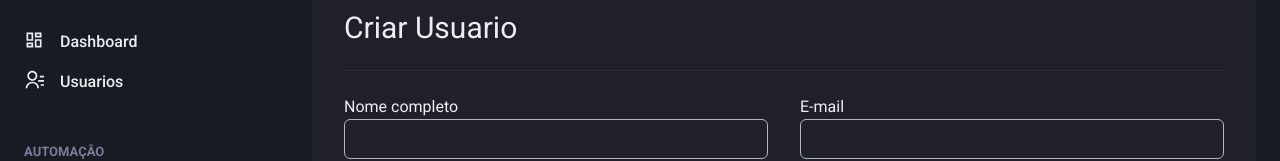
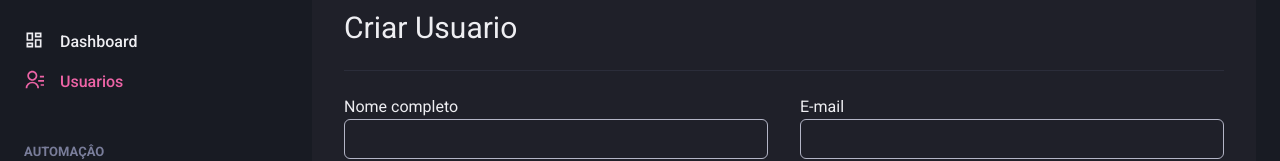
Before and after one commit to alissonjosef/dashgo, a Next.js app: page /users/create in a window 1280 px wide. Shown: the part 126-287 px from the top of the page. Built offline with nearby package versions, Linux system fonts and the light colour scheme.

Commit message:
[feat-04] feat: isActive

```diff
--- /dev/null
+++ b/src/components/ActiveLink.tsx
@@ -0,0 +1,34 @@
+import Link, { LinkProps } from "next/link";
+import { useRouter } from "next/router";
+import { cloneElement, ReactElement } from "react";
+
+interface ActiveLinkProps extends LinkProps {
+  children: ReactElement;
+  shouldMatchExactHref?: boolean;
+}
+
+export function ActiveLink({
+  children,
+  shouldMatchExactHref = false,
+  ...rest
+}: ActiveLinkProps) {
+  const { asPath } = useRouter();
+  let isActive = false;
+
+  if (shouldMatchExactHref && (asPath === rest.href || asPath === rest.as)) {
+    isActive = true;
+  }
+
+  if(!shouldMatchExactHref && (asPath.startsWith(String(rest.href)) ||
+  (asPath.startsWith(String(rest.href))
+  ))) {
+      isActive = true
+  }
+  return (
+    <Link {...rest}>
+      {cloneElement(children, {
+        color: isActive ? "pink.400" : "gray.50",
+      })}
+    </Link>
+  );
+}
--- a/src/components/Siderbar/NavLink.tsx
+++ b/src/components/Siderbar/NavLink.tsx
@@ -1,18 +1,27 @@
-import { Icon, Link, Text, LinkProps as ChakraLinkProps} from "@chakra-ui/react";
+import {
+  Icon,
+  Link as ChakraLink,
+  Text,
+  LinkProps as ChakraLinkProps,
+} from "@chakra-ui/react";
 import { ElementType } from "react";
+import { ActiveLink } from "../ActiveLink";
 
-interface NavLinkProps extends ChakraLinkProps{
-    icon: ElementType
-    children: string
+interface NavLinkProps extends ChakraLinkProps {
+  icon: ElementType;
+  children: string;
+  href: string
 }
 
-export function NavLink({ icon, children, ...rest }: NavLinkProps){
-    return (
-        <Link display="flex" align="center" {...rest}>
-            <Icon as={icon} fontSize="20" />
-            <Text ml="4" fontWeight="medium">
-              {children}
-            </Text>
-          </Link>
-    )
+export function NavLink({ icon, children, href, ...rest }: NavLinkProps) {
+  return (
+    <ActiveLink href={href} passHref>
+      <ChakraLink display="flex" align="center" {...rest}>
+        <Icon as={icon} fontSize="20" />
+        <Text ml="4" fontWeight="medium">
+          {children}
+        </Text>
+      </ChakraLink>
+    </ActiveLink>
+  );
 }
--- a/src/components/Siderbar/SidebarNav.tsx
+++ b/src/components/Siderbar/SidebarNav.tsx
@@ -7,13 +7,13 @@ export function SidebarNav(){
     return (
         <Stack spacing="12" align="flex-start">
         <NavSection title="GERAL">
-          <NavLink icon={RiDashboardLine}>Dashboard</NavLink>
-          <NavLink icon={RiContactsLine}>Usuarios</NavLink>
+          <NavLink icon={RiDashboardLine} href='/dashboard'>Dashboard</NavLink>
+          <NavLink icon={RiContactsLine} href='/users'>Usuarios</NavLink>
         </NavSection>
 
         <NavSection title="AUTOMAÇÂO">
-          <NavLink icon={RiInputMethodLine}>Formulario</NavLink>
-          <NavLink icon={RiGitMergeLine}>Automação</NavLink>
+          <NavLink icon={RiInputMethodLine} href='forms'>Formulario</NavLink>
+          <NavLink icon={RiGitMergeLine} href='automation'>Automação</NavLink>
         </NavSection>
       </Stack>
     )
--- a/src/pages/users/create.tsx
+++ b/src/pages/users/create.tsx
@@ -10,6 +10,7 @@ import {
   VStack,
   Text,
 } from "@chakra-ui/react";
+import Link from "next/link";
 import Header from "../../components/Header";
 import { Sidebar } from "../../components/Siderbar/index";
 
@@ -21,7 +22,7 @@ export default function CreateUser() {
       <Flex w="100%" my="6" maxWidth={1480} mx="auto" px="6">
         <Sidebar />
 
-        <Box flex="1" borderRadius={8} bg="gray.800" p={["6","8"]}>
+        <Box flex="1" borderRadius={8} bg="gray.800" p={["6", "8"]}>
           <Heading size="lg" fontWeight="normal">
             Criar Usuario
           </Heading>
@@ -29,7 +30,7 @@ export default function CreateUser() {
           <Divider my="6" borderColor="gray.700" />
 
           <VStack spacing="8">
-            <SimpleGrid minChildWidth="240px" spacing={["6","8"]} w="100%">
+            <SimpleGrid minChildWidth="240px" spacing={["6", "8"]} w="100%">
               <Box>
                 <Text>Nome completo</Text>
                 <Input name="name" label="Nome completo" />
@@ -41,7 +42,7 @@ export default function CreateUser() {
               </Box>
             </SimpleGrid>
 
-            <SimpleGrid minChildWidth="240px" spacing={["6","8"]} w="100%">
+            <SimpleGrid minChildWidth="240px" spacing={["6", "8"]} w="100%">
               <Box>
                 <Text>Senha</Text>
                 <Input name="password" type="password" label="Senha" />
@@ -60,7 +61,11 @@ export default function CreateUser() {
 
           <Flex mt="8" justify="flex-end">
             <HStack spacing="4">
-              <Button colorScheme="whiteAlpha">Cancelar</Button>
+              <Link href="/users" passHref>
+                <Button as="a" colorScheme="whiteAlpha">
+                  Cancelar
+                </Button>
+              </Link>
               <Button colorScheme="pink">Salvar</Button>
             </HStack>
           </Flex>
--- a/src/pages/users/index.tsx
+++ b/src/pages/users/index.tsx
@@ -18,6 +18,7 @@ import { RiAddLine, RiPencilLine } from "react-icons/ri";
 import Header from "../../components/Header";
 import { Sidebar } from "../../components/Siderbar/index";
 import { Paginations } from "../../components/Pagination";
+import Link from "next/link";
 
 export default function UserList() {
   const isWideVersion = useBreakpointValue({
@@ -36,7 +37,7 @@ export default function UserList() {
             <Heading size="lg" fontWeight="normal">
               Usuarios
             </Heading>
-
+            <Link href='users/create' passHref>
               <Button
                 as="a"
                 size="sm"
@@ -46,6 +47,7 @@ export default function UserList() {
               >
                 Criar novo
               </Button>
+            </Link>
           </Flex>
 
           <Table colorScheme="whiteAlpha">
```
Lines whose indentation alone changed are shown as unchanged.
